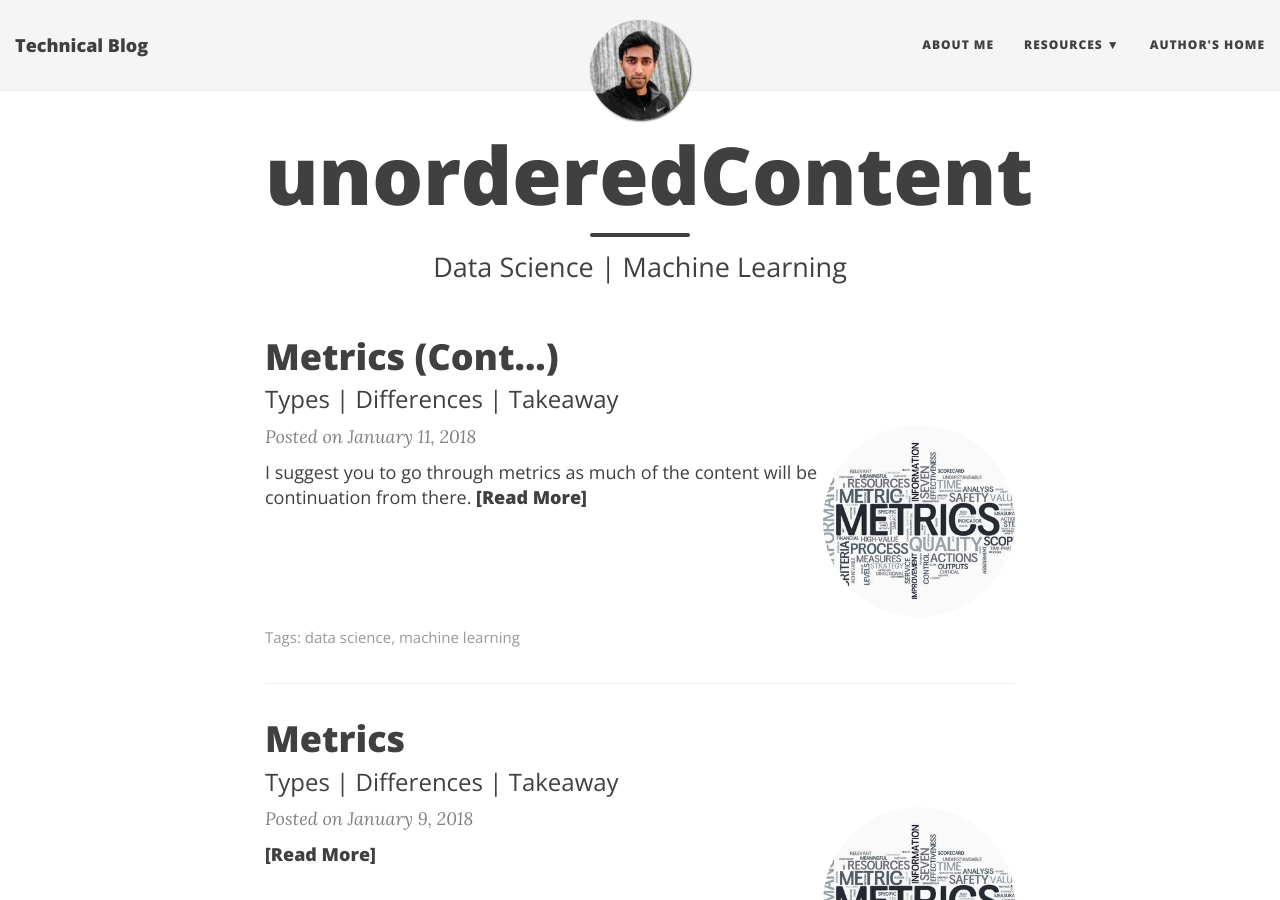
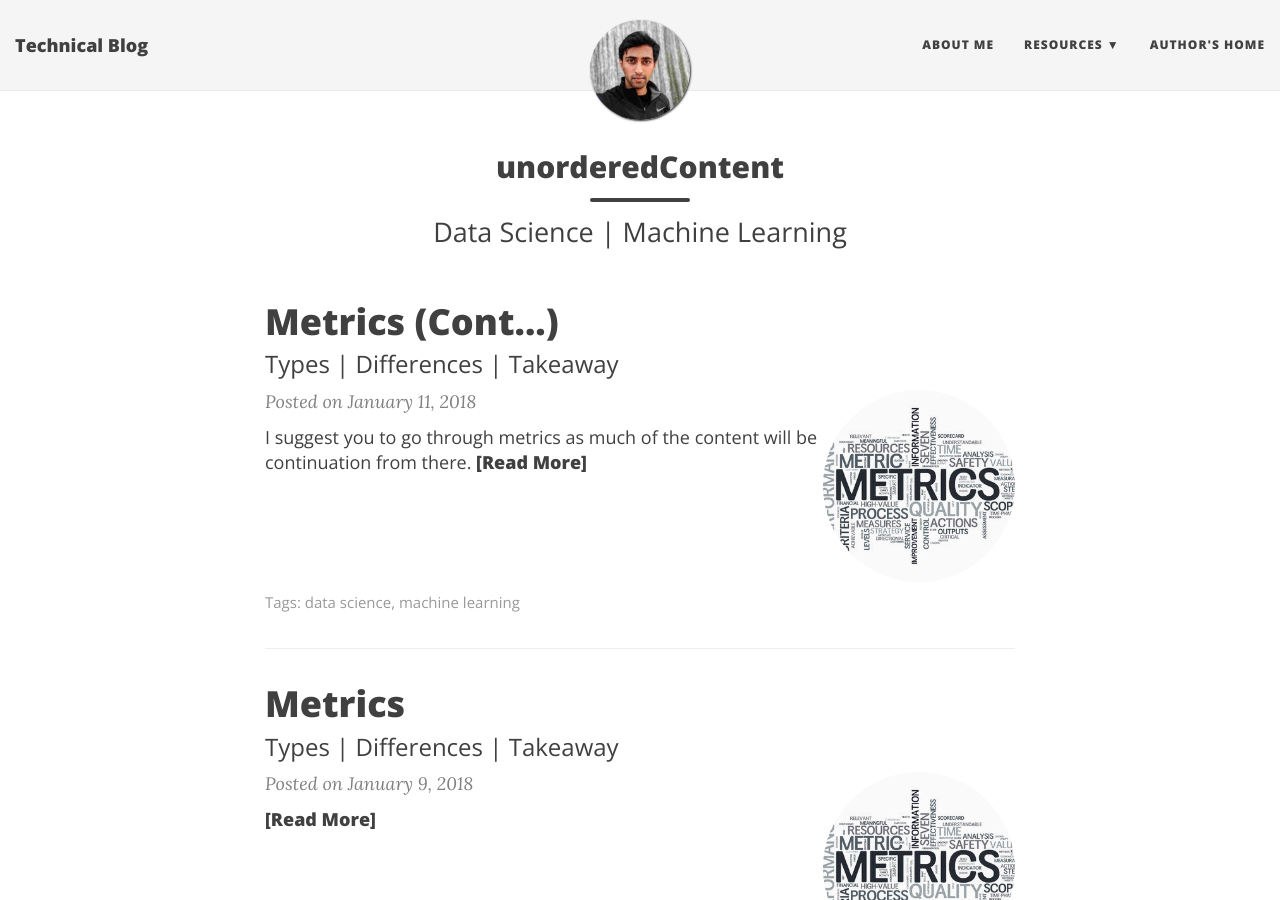
Before and after one commit to channagithub/channabasavagola.github.io, a Jekyll site: the page built from index.html, in a window 1280 px wide and 900 px high. Built offline with Jekyll 4.4.1, drawn with Linux system fonts in a browser that asks for light colours; nearby versions of some CDN libraries; the list of posts is cut into pages by our own code.

Commit message:
unordered content font

```diff
--- a/_includes/header.html
+++ b/_includes/header.html
@@ -50,7 +50,7 @@
     <div class="row">
       <div class="col-lg-8 col-lg-offset-2 col-md-10 col-md-offset-1">
         <div class="{{ include.type }}-heading">
-          <h1>{% if page.title %}{{ page.title }}{% else %}<br/>{% endif %}</h1>
+          <h2>{% if page.title %}{{ page.title }}{% else %}<br/>{% endif %}</h2>
 		  {% if page.subtitle %}
 		    {% if include.type == "page" %}
             <hr class="small">
```
